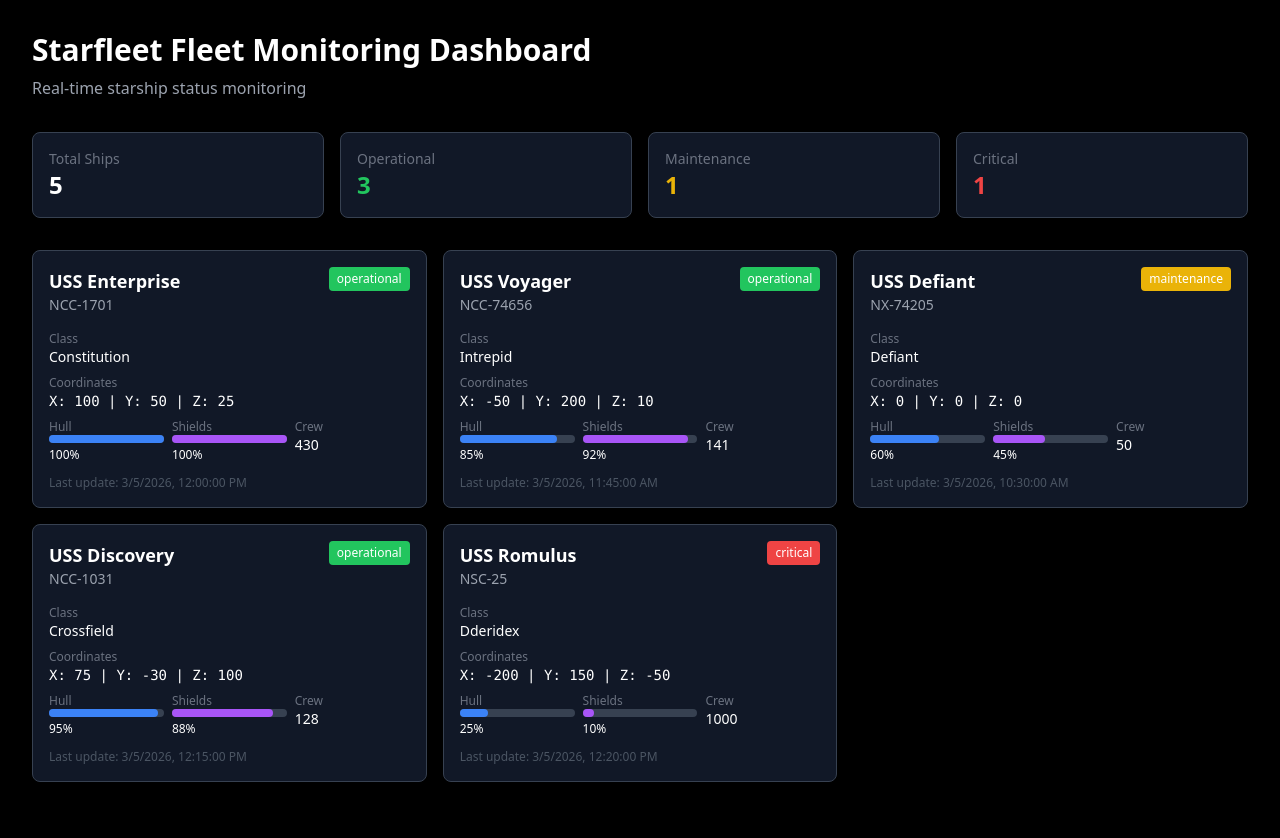
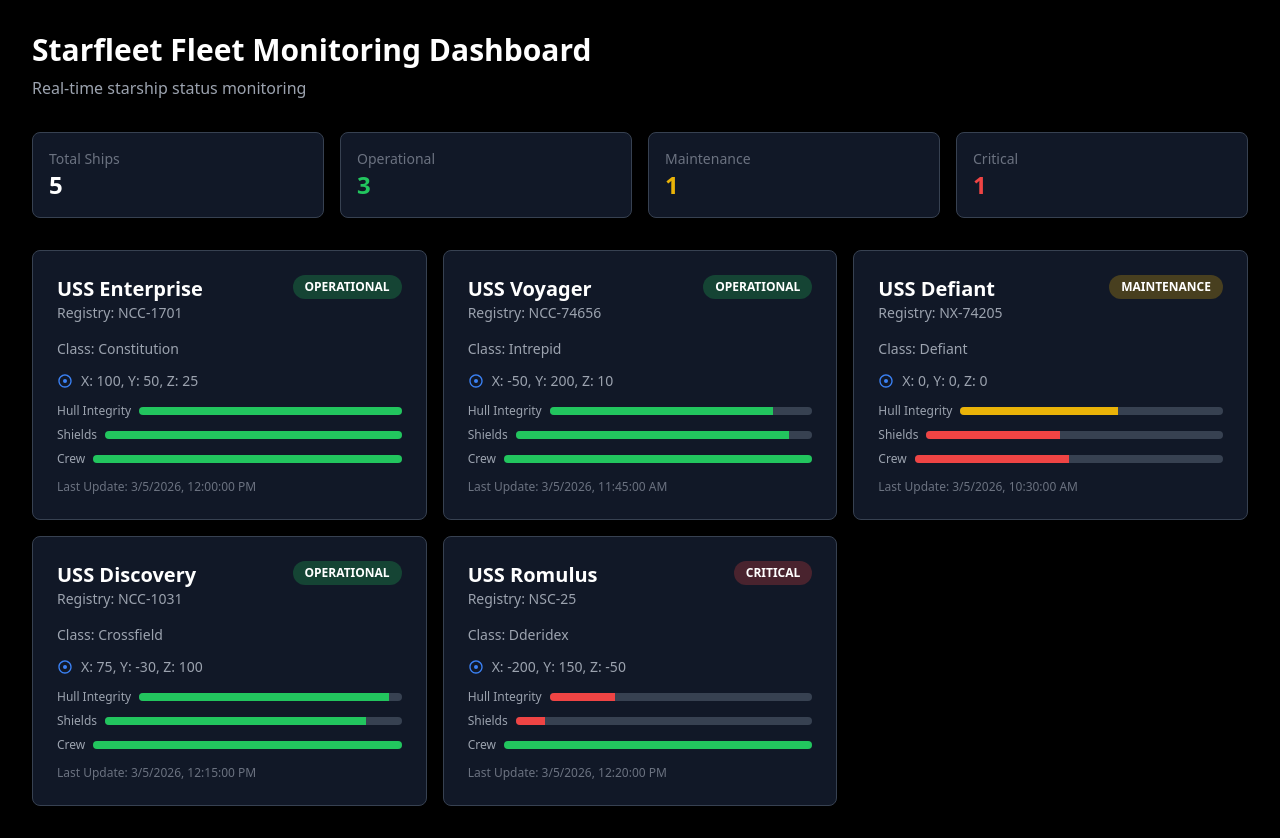
Before and after one commit to hfelixmiguel/star-fleet-monitoring-dashboard, a Next.js app: page / in a window 1280 px wide. Before the commit the page ends 814 px from the top, so only its background shows below. Built offline with nearby package versions, Linux system fonts and the light colour scheme.

Commit message:
feat: Improve ShipCard UI with animations and hover effects (#9)

```diff
--- a/src/components/ShipCard.tsx
+++ b/src/components/ShipCard.tsx
@@ -1,69 +1,72 @@
 'use client';
 
-import { Starship } from '@/types';
+import { Ship } from '@/types';
 
-interface ShipCardProps {
-  ship: Starship;
-}
-
+export default function ShipCard({ ship }: { ship: Ship }) {
   const statusColors = {
     operational: 'bg-green-500',
     maintenance: 'bg-yellow-500',
     critical: 'bg-red-500',
-  decommissioned: 'bg-gray-500'
+    decommissioned: 'bg-gray-500',
   };
 
-export default function ShipCard({ ship }: ShipCardProps) {
   return (
-    <div className="border border-gray-700 rounded-lg p-4 bg-gray-900 text-white hover:border-blue-500 transition-colors">
-      <div className="flex justify-between items-start mb-2">
+    <div className="bg-gray-900 border border-gray-700 rounded-lg p-6 hover:border-blue-500 transition-all duration-300 hover:shadow-lg hover:-translate-y-1">
+      <div className="flex items-start justify-between mb-4">
         <div>
-          <h3 className="text-lg font-bold">{ship.name}</h3>
-          <p className="text-gray-400 text-sm">{ship.registry}</p>
+          <h2 className="text-xl font-bold text-white">{ship.name}</h2>
+          <p className="text-gray-400 text-sm">Registry: {ship.registry}</p>
         </div>
-        <span className={`px-2 py-1 rounded text-xs font-medium ${statusColors[ship.status]} text-white`}>
-          {ship.status}
+        <span className={`px-3 py-1 rounded-full text-xs font-semibold ${statusColors[ship.status]} bg-opacity-25`}>
+          {ship.status.toUpperCase()}
         </span>
       </div>
 
-      <div className="space-y-2 mt-4">
-        <div>
-          <p className="text-xs text-gray-500">Class</p>
-          <p className="text-sm">{ship.class}</p>
+      <div className="space-y-3">
+        <p className="text-gray-400 text-sm">Class: {ship.class}</p>
+
+        <div className="flex items-center space-x-2">
+          <svg className="w-4 h-4 text-blue-500" fill="currentColor" viewBox="0 0 24 24">
+            <path d="M12 2C6.48 2 2 6.48 2 12s4.48 10 10 10 10-4.48 10-10S17.52 2 12 2zm0 18c-4.41 0-8-3.59-8-8s3.59-8 8-8 8 3.59 8 8-3.59 8-8 8z"/>
+            <circle cx="12" cy="12" r="3"/>
+          </svg>
+          <p className="text-gray-400 text-sm">X: {ship.coordinates.x}, Y: {ship.coordinates.y}, Z: {ship.coordinates.z}</p>
         </div>
 
-        <div>
-          <p className="text-xs text-gray-500">Coordinates</p>
-          <p className="text-sm font-mono">
-            X: {ship.coordinates.x} | Y: {ship.coordinates.y} | Z: {ship.coordinates.z}
-          </p>
+        <div className="space-y-2">
+          <div className="flex items-center space-x-2">
+            <span className="text-gray-400 text-xs">Hull Integrity</span>
+            <div className="flex-1 h-2 bg-gray-700 rounded-full overflow-hidden">
+              <div
+                className={`h-full ${ship.health.hull > 80 ? 'bg-green-500' : ship.health.hull > 50 ? 'bg-yellow-500' : 'bg-red-500'} transition-all duration-1000 ease-out`}
+                style={{ width: `${ship.health.hull}%`, animation: 'slideIn 1s ease-in-out' }}
+              />
+            </div>
           </div>
 
-        <div className="grid grid-cols-3 gap-2 mt-2">
-          <div>
-            <p className="text-xs text-gray-500">Hull</p>
-            <div className="w-full bg-gray-700 rounded-full h-2">
-              <div className="bg-blue-500 h-2 rounded-full" style={{ width: `${ship.health.hull}%` }} />
+          <div className="flex items-center space-x-2">
+            <span className="text-gray-400 text-xs">Shields</span>
+            <div className="flex-1 h-2 bg-gray-700 rounded-full overflow-hidden">
+              <div
+                className={`h-full ${ship.health.shields > 80 ? 'bg-green-500' : ship.health.shields > 50 ? 'bg-yellow-500' : 'bg-red-500'} transition-all duration-1000 ease-out`}
+                style={{ width: `${ship.health.shields}%`, animation: 'slideIn 1s ease-in-out' }}
+              />
             </div>
-            <p className="text-xs mt-1">{ship.health.hull}%</p>
           </div>
-          <div>
-            <p className="text-xs text-gray-500">Shields</p>
-            <div className="w-full bg-gray-700 rounded-full h-2">
-              <div className="bg-purple-500 h-2 rounded-full" style={{ width: `${ship.health.shields}%` }} />
-            </div>
-            <p className="text-xs mt-1">{ship.health.shields}%</p>
-          </div>
-          <div>
-            <p className="text-xs text-gray-500">Crew</p>
-            <p className="text-sm">{ship.health.crew}</p>
+
+          <div className="flex items-center space-x-2">
+            <span className="text-gray-400 text-xs">Crew</span>
+            <div className="flex-1 h-2 bg-gray-700 rounded-full overflow-hidden">
+              <div
+                className={`h-full ${ship.health.crew > 80 ? 'bg-green-500' : ship.health.crew > 50 ? 'bg-yellow-500' : 'bg-red-500'} transition-all duration-1000 ease-out`}
+                style={{ width: `${ship.health.crew}%`, animation: 'slideIn 1s ease-in-out' }}
+              />
             </div>
           </div>
         </div>
 
-      <p className="text-xs text-gray-600 mt-3">
-        Last update: {new Date(ship.lastUpdate).toLocaleString()}
-      </p>
+        <p className="text-gray-500 text-xs">Last Update: {new Date(ship.lastUpdate).toLocaleString()}</p>
+      </div>
     </div>
   );
 }
```
Lines whose indentation alone changed are shown as unchanged.
